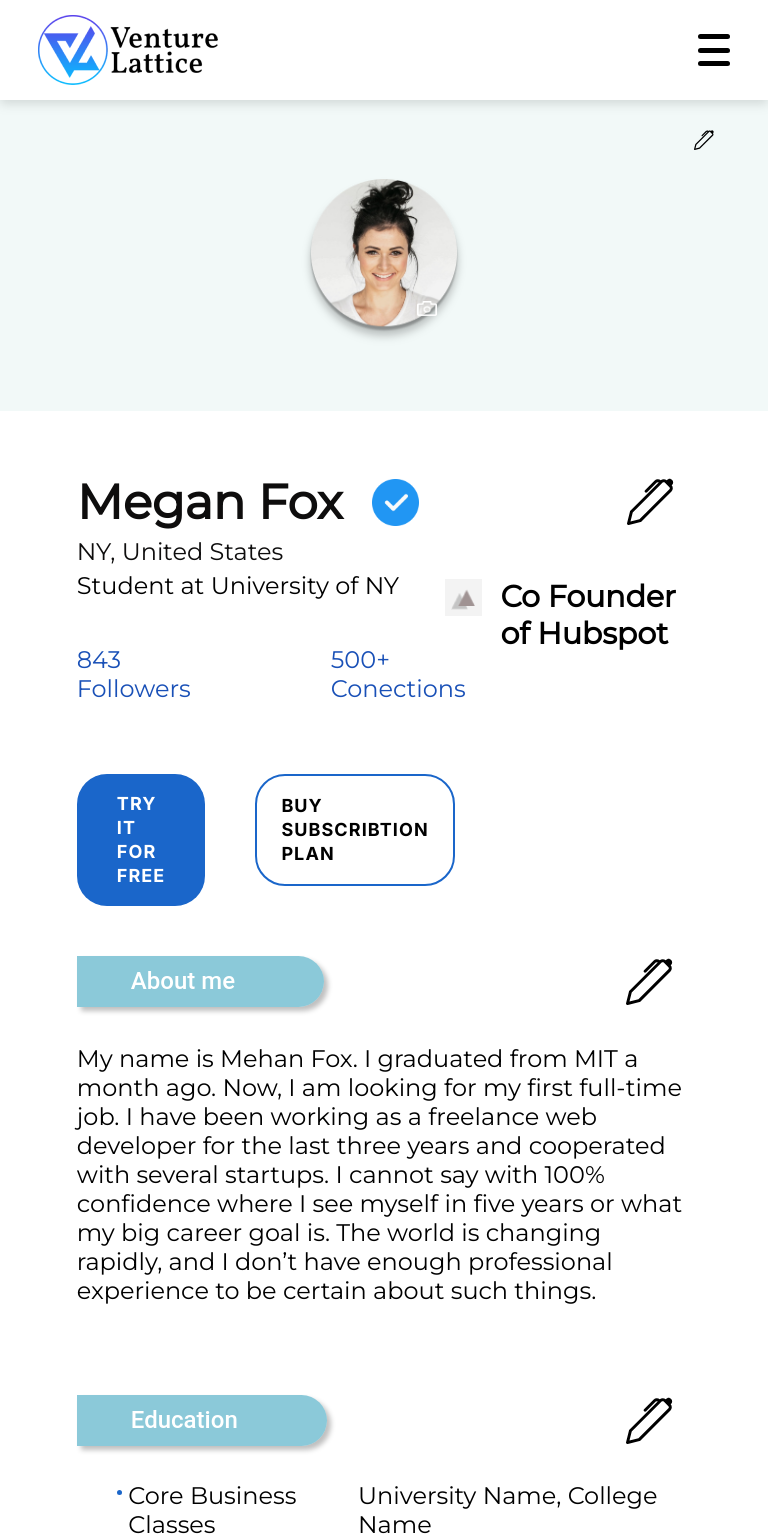
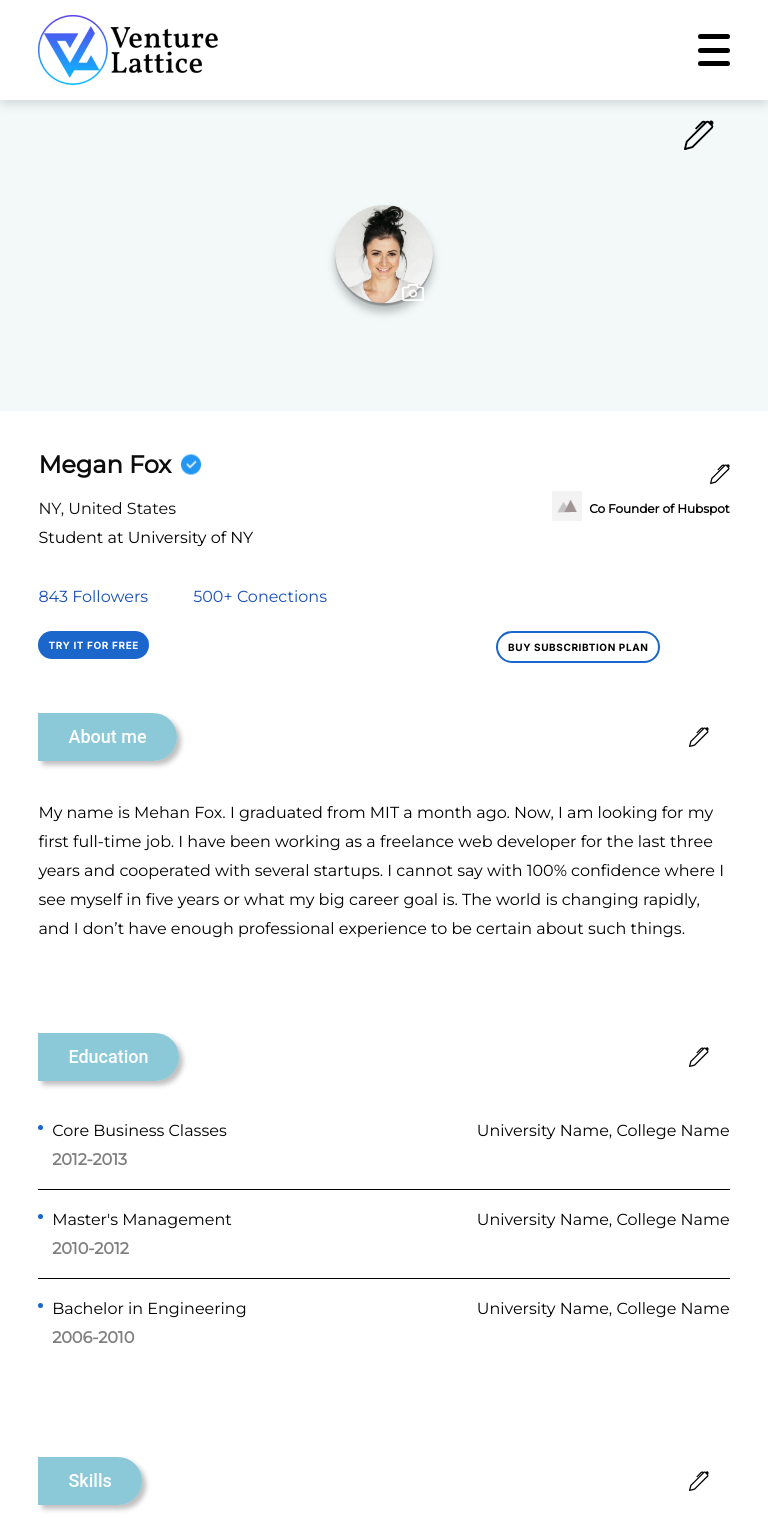
Before and after one commit to Rupesh-Gaikwad/Frontend, a React (Create React App) app: page / in a window 768 px wide. Shown: the top 1540 px of the page. Built offline with nearby package versions, Linux system fonts and the light colour scheme.

Commit message:
responsive user profile completed

```diff
--- a/src/Components/User_Profile_Component/css/section.css
+++ b/src/Components/User_Profile_Component/css/section.css
@@ -56,6 +56,8 @@
     justify-content: center;
     align-items: center;
     column-gap: 15px;
+    margin-top: 66px;
+    row-gap: 20px;
     flex-wrap:wrap;
 }
 
@@ -75,11 +77,10 @@
     line-height: 29px;
     color: #000000;
     margin: 0px;
-    margin-top: 66px;
 }
 
 .posts{
-    width: 75%;
+    width: 80%;
     margin: auto;
     margin-top: 77px;
     display: flex;
@@ -92,6 +93,7 @@
 }
 .User_education ul{
     list-style-position: inside;
+    padding: 0px;
 }
 
 .user_qual_main_container{
@@ -172,3 +174,83 @@
     /* identical to box height */
     color: #FFFFFF;
 }
+
+@media (max-width: 1310px) {
+    .skills p{
+        padding: 12px 26px;
+        font-size: 20px;
+    }
+}
+
+@media screen and (min-width: 768px) and (max-width: 1023px) {
+
+    .sec_title img{
+        width: 30px;
+        height: 30px;
+    }
+
+    .about_me_content p{
+        font-size: 20px;
+    }
+
+   #user_qual, #uni, #edu_year{
+        font-size: 20px;
+    }
+
+    .skills p{
+        padding: 8px 16px;
+        font-size: 18px;
+    }
+
+    .posts{
+        width: 90%;
+    }
+
+    #see_all_btn{
+        padding: 10px 50px;
+        font-size: 25px;
+    }
+
+}
+
+@media (max-width: 768px){
+    .section{
+        width: 90%;
+    }
+
+    .sec_title p{
+        font-size: 18px;
+        padding: 10px 30px;
+    }
+
+    .sec_title img{
+        width: 20px;
+        height: 20px;
+    }
+
+    .about_me_content p{
+        font-size: 16px;
+    }
+
+    #user_qual, #uni, #edu_year{
+        font-size: 16px;
+    }
+
+    .skills{
+        display: flex;
+        flex-direction: column;
+    }
+
+    .skills p{
+        font-size: 16px;
+    }
+
+    .posts{
+        width: 100%;
+    }
+
+    #see_all_btn{
+        padding: 8px 40px;
+        font-size: 25px;
+    }
+}
--- a/src/Components/User_Profile_Component/css/user.css
+++ b/src/Components/User_Profile_Component/css/user.css
@@ -244,7 +244,41 @@
     height: 47px;
 }
 
-@media (max-width: 1025px){
+@media (max-width: 1310px) {
+    .cofounders_hub p{
+        font-size: 22px;
+
+    }
+
+    .cofounders_hub img{
+        width: 40px;
+        height: 40px;
+    }
+
+    .social_count{
+        display: flex;
+        column-gap: 85px
+    }
+
+    #try_it_btn{
+        font-size: 14px;
+        padding: 12px 30px;
+
+    }
+
+    #buy_plan_btn{
+        font-size: 14px;
+        padding: 12px 25px;
+
+    }
+
+}
+
+@media screen and (min-width: 769px) and (max-width: 1023px) {
+
+    .User_user_info{
+        margin-top: 40px;
+    }
 
     .user_profile_picture{
         width: 200px;
@@ -259,43 +293,88 @@
         bottom: 26px;
         right: 22px;
     }
+
+    #User_username{
+        font-size: 30px;
+    }
+
+    .username_container img{
+        width: 30px;
+        height: 30px;
+    }
+
+    #university_name,  #uni_loc{
+        font-size: 20px;
+
+    }
+
+    .social_count{
+        font-size: 18px;
+        column-gap: 50px;
+        margin-top: 20px;
+        margin-bottom: 30px;
+    }
+
+    .choice_btns{
+        column-gap: 40px;
+    }
+
+    #try_it_btn{
+        font-size: 12px;
+        padding: 8px 10px;
+
+    }
+
+    #buy_plan_btn{
+        font-size: 12px;
+        padding: 8px 10px;
+
+    }
+
+    .user_right_side img{
+        width: 30px;
+        height: 30px;
+    }
+
+    .founders_logo_container #logo_bg{
+        width: 30px;
+        height: 30px;
+    }
+
+    #pol1{
+
+        width: 17.76px;
+        height: 17.76px;
+        position: absolute;
+        top: 6.48px;
+        left: 3.18px;
+    }
+
+    #pol2{
+
+        width: 17.76px;
+        height: 17.76px;
+        position: absolute;
+        top: 4.81px;
+        left: 10.21px;
+    }
+
+    .cofounders_hub p{
+        font-size: 16px;
+    }
 }
 
 @media (max-width: 768px){
-    .user_profile_picture{
-        width: 150px;
-        height: 153px;
-    }
-
-    #cam{
-        width: 20px;
-        height: 15px;
-
-        position: absolute;
-        bottom: 20px;
-        right: 22px;
-    }
-
-    #edit_profile_pic{
-        position: absolute;
-        right: 7%;
-        top: 30px;
-
-        width: 20px;
-        height: 20px;
-    }
-}
-
-@media (max-width: 428px){
     .user_profile_picture{
         width: 100px;
         height: 102px;
     }
 
     #cam{
+        width: 22px;
         position: absolute;
-        bottom: 12px;
-        right: 12px;
+        bottom: 10px;
+        right: 10px;
     }
 
     #edit_profile_pic{
@@ -303,4 +382,117 @@
         right: 7%;
         top: 20px;
     }
+
+    .User_user_info{
+        width: 90%;
+        display: flex;
+        flex-direction: column;
+        margin-top: 20px;
+        position: relative;
+    }
+
+    .user_left_side{
+        width: 90%;
+        display: flex;
+        flex-direction: column;
+        row-gap: 0px;
+    }
+
+    #User_username{
+        font-size: 24px;
+    }
+
+    .username_container{
+        padding: 0px;
+        display: flex;
+        column-gap: 10px;
+    }
+    .username_container img{
+        width: 20px;
+    }
+
+    .user_right_side img{
+        width: 20px;
+        height: 20px;
+        margin-right: 0px;
+        position: absolute;
+        top: 15px;
+        right: 0px;
+    }
+
+    #uni_loc, #university_name{
+        font-size: 16px;
+    }
+
+    .social_count{
+        margin-top: 30px;
+        margin-bottom: 20px;
+        display: flex;
+        column-gap: 45px;
+    }
+
+    .social_count p{
+        width: fit-content;
+        font-size: 16px;
+
+    }
+
+    .choice_btns{
+        width: 100%;
+        display: flex;
+        justify-content: space-between;
+        column-gap: normal;
+    }
+
+    #try_it_btn, #buy_plan_btn{
+        width: fit-content;
+        font-size: 10px;
+        padding: 2px 10px;
+    }
+
+    .cofounders_hub{
+        width: fit-content;
+        height: fit-content;
+
+        position: absolute;
+        top: 55px;
+        right: 0px;
+
+        display: flex;
+        column-gap: 0px;
+    }
+
+    #logo_bg{
+        width: 30px;
+        height: 30px;
+        align-self: center;
+
+        position: absolute;
+        top: 0px;
+        left: 0px;
+    }
+
+    #pol1{
+
+        width: 12.76px;
+        height: 12.76px;
+        position: absolute;
+        top: 9.48px;
+        left: 5.18px;
+    }
+
+    #pol2{
+
+        width: 12.76px;
+        height: 12.76px;
+        position: absolute;
+        top: 7.81px;
+        left: 12.21px;
+    }
+
+    .cofounders_hub p{
+        font-size: 12px;
+    }
+
+
 }
--- a/src/Components/User_Profile_Component/css/userpolls.css
+++ b/src/Components/User_Profile_Component/css/userpolls.css
@@ -80,7 +80,7 @@
     border-radius: 159px;
     outline: 1px solid #1085A3;
     padding: 5px 0px;
-    padding-left: 31px;
+    padding-left: 10px;
     font-family: 'Montserrat';
     font-style: normal;
     font-weight: 400;
@@ -107,7 +107,7 @@
 }
 
 .like_share_component{
-    width: 75%;
+    width: 90%;
     margin: auto;
 }
 
@@ -151,3 +151,79 @@
     color: #FFFFFF;
     margin: 50px auto;
 }
+
+@media (max-width: 1310px){
+    .connections_box{
+        width: 85%;
+    }
+
+    .polls_comments_section{
+        width: 80%;
+    }
+
+    #total_comments_on_post{
+        width: 80%;
+    }
+}
+
+@media screen and (min-width: 768px) and (max-width: 1023px) {
+    .connections_box{
+        width: 100%;
+    }
+
+    .polls_comments_section{
+        width: 90%;
+    }
+
+    #total_comments_on_post{
+        width: 95%;
+    }
+
+    #polls_see_all_btn{
+        padding: 10px 50px;
+        font-size: 25px;
+    }
+
+}
+
+@media screen and (max-width: 767px){
+
+    .connections_box{
+        width: 100%;
+    }
+
+    .User_polls_section p{
+        font-size: 16px;
+    }
+
+    .connections_box{
+        padding: 10px 20px;
+    }
+
+    .actual_percentage{
+        font-size: 10px;
+    }
+
+    #polls_heading{
+        font-size: 16px;
+    }
+
+    .polls_comments_section{
+        width: 90%;
+    }
+
+    #user_polls_votes{
+        font-size: 12px;
+    }
+
+    #total_comments_on_post{
+        width: 95%;
+        font-size: 16px;
+    }
+
+    #polls_see_all_btn{
+        padding: 8px 40px;
+        font-size: 25px;
+    }
+
+}
```
